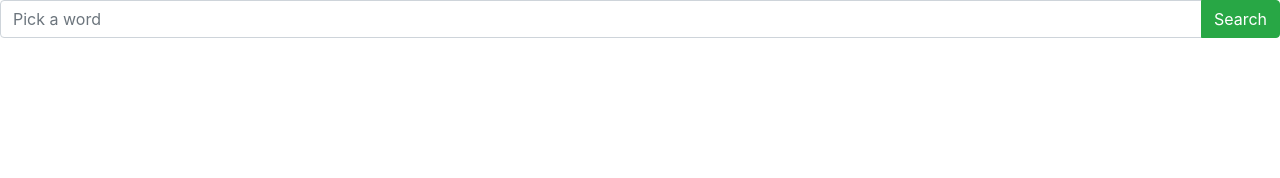
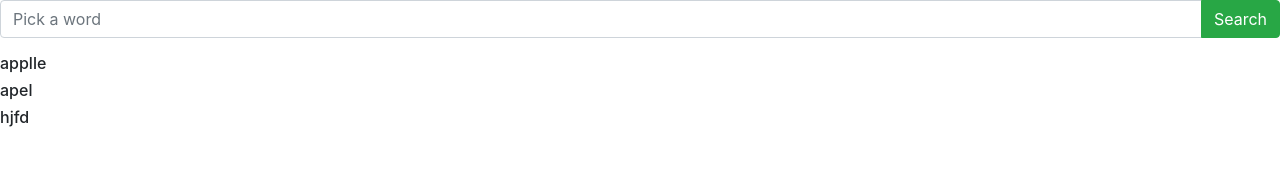
Before and after one commit to Jaga360/Dictionary-app, a React (Create React App) app: page / in a window 1280 px wide. Shown: the top 178 px of the page. Built offline with nearby package versions, Linux system fonts and the light colour scheme.

Commit message:
display meaning card

```diff
--- a/src/App.js
+++ b/src/App.js
@@ -1,10 +1,31 @@
 import React, { Component } from 'react';
 import Searchbox from "./Searchbox";
+import Displaycard from "./Displaycard";
+import Wordslist from './Wordslist';
 
 class App extends Component{
+
+    state={
+        meaning:[],
+        word:'',
+        words:['applle','apel','hjfd']
+    }
+
+    setMeaning=(meaning,word)=>{
+        this.setState({
+            meaning,
+            word
+        })
+    }
+
+
     render(){
         return(
-           <Searchbox/>
+         <div>
+           <Searchbox setmeaning={this.setMeaning}  />
+           {this.state.meaning.length !== 0 && <Displaycard meaning={this.state.meaning} word={this.state.word}/>}
+           {this.state.words.length !==0 && <Wordslist words={this.state.words}/>}
+         </div>
         );
     }
 }
--- /dev/null
+++ b/src/Displaycard.js
@@ -0,0 +1,26 @@
+import React ,{ Component } from "react";
+
+class Displaycards extends Component{
+  render(){
+    const {meaning,word}=this.props;
+      return(
+        <div className="row">
+          <div className="col-sm-6">
+            <div className="card">
+              <div className="card-body">
+                <h5 className="card-title">{word}</h5>
+                <ul>
+                  {meaning.map((m,index)=>(
+                    <li key={index} className="card-text">{m}</li>
+                  ))}
+                </ul>
+                <button className="btn btn-primary">Cancel</button>
+              </div>
+            </div>
+          </div>
+       </div>
+      );
+  }
+}
+
+export default Displaycards;
--- a/src/Searchbox.js
+++ b/src/Searchbox.js
@@ -8,10 +8,11 @@ class Searchbox extends Component{
     }
 
     handleClick=()=>{
-       fetchmeaning(this.state.inputValue)
+       const word=this.state.inputValue;
+       fetchmeaning(word)
        .then((meaning)=>{
            if(meaning !== undefined)
-           console.log(meaning);
+           this.props.setmeaning(meaning,word);
        })
        this.setInput('');
     }
--- /dev/null
+++ b/src/Wordslist.js
@@ -0,0 +1,17 @@
+import React, { Component } from 'react';
+
+class Wordslist extends Component {
+
+    render(){
+        const {words}=this.props;
+        return(
+            <div>
+                {words.map((word,index)=>(
+                    <h6 key={index}>{word}</h6>
+                ))}
+            </div>
+        );
+    }
+}
+
+export default Wordslist;
```
